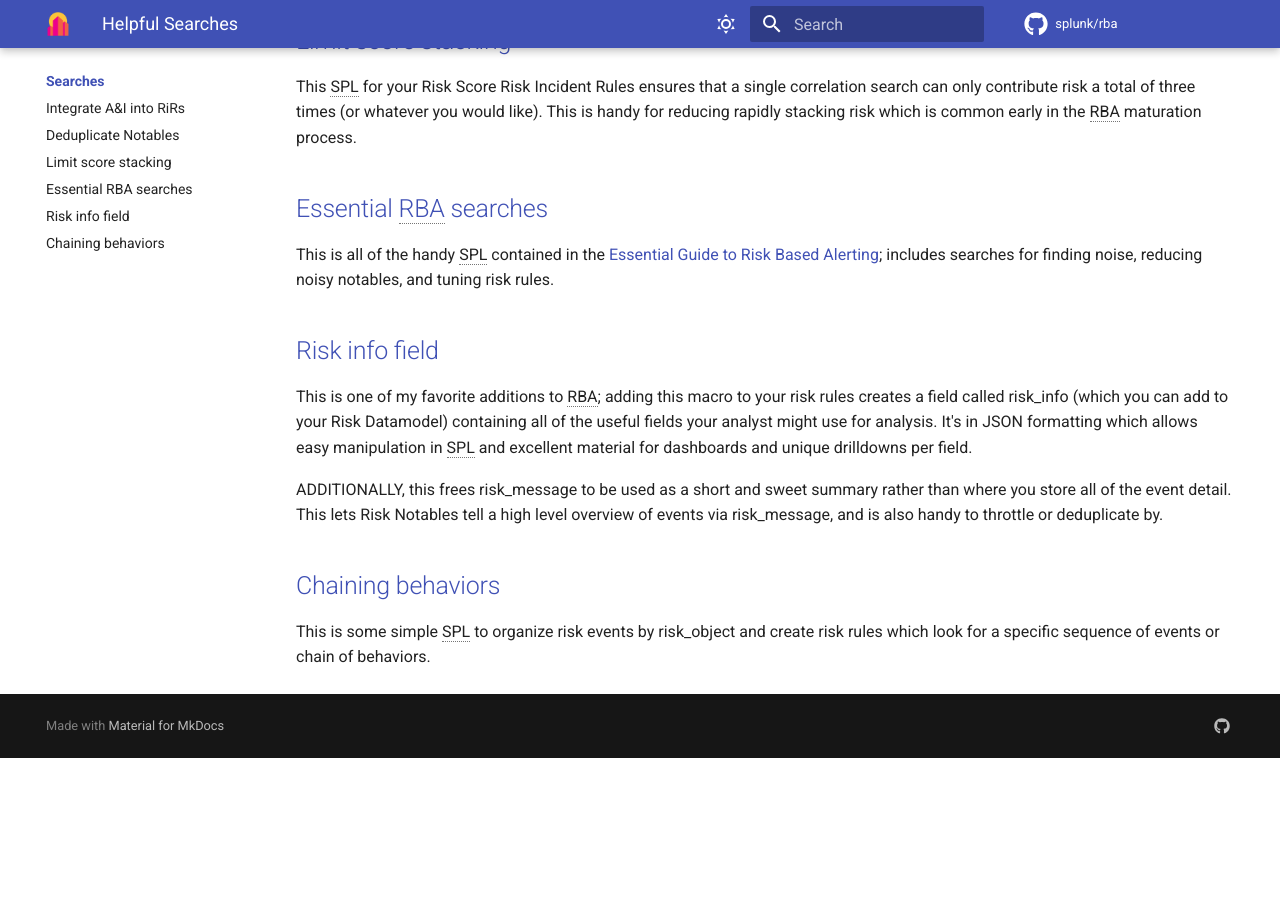
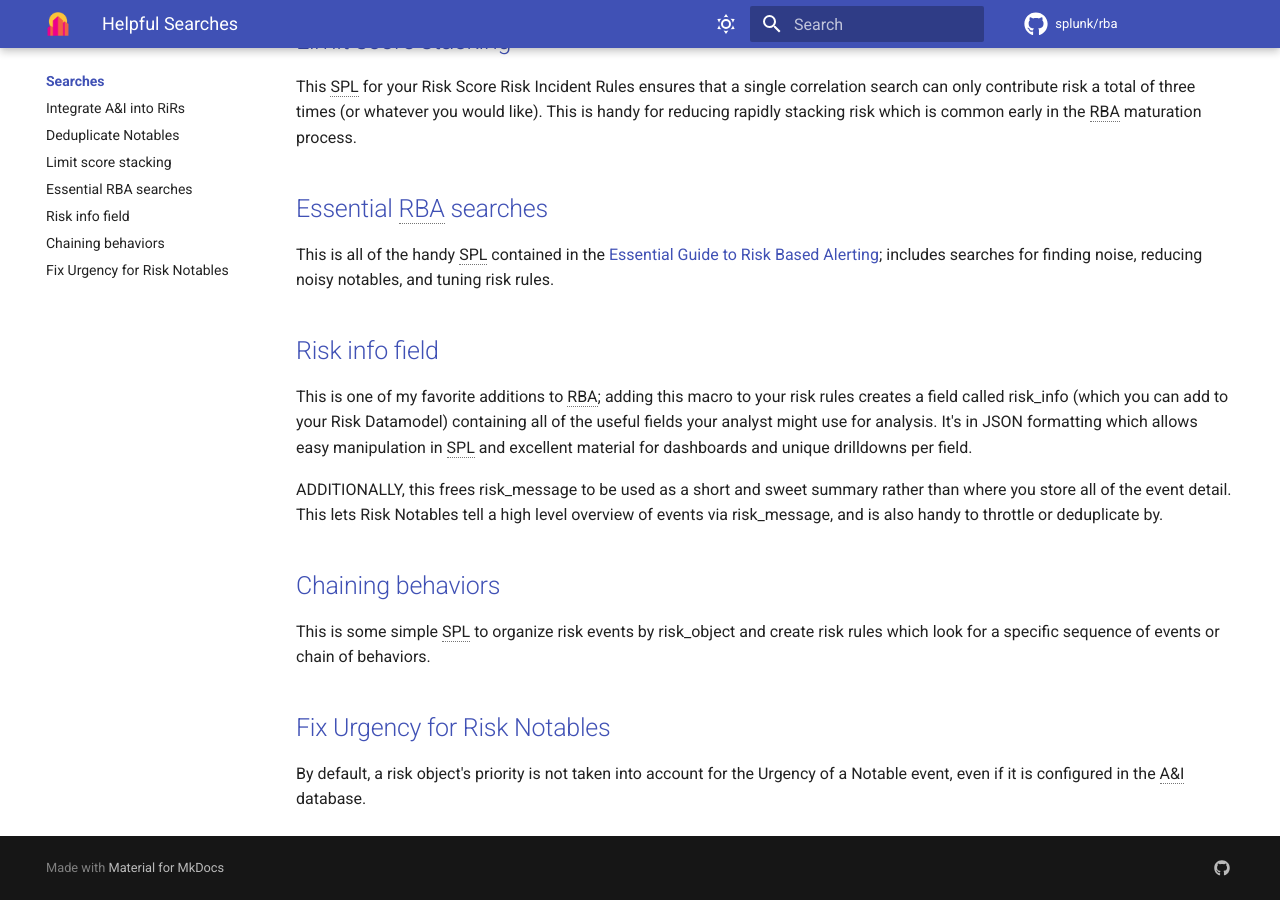
Before and after one commit to splunk/rba, an MkDocs documentation site: the page built from docs/searches/index.md, in a window 1280 px wide and 900 px high, scrolled down 606 px. Built offline with MkDocs 1.6.1 and Material for MkDocs 9.7.7, drawn with Linux system fonts in a browser that asks for light colours; comment, search, counter and statistics services are not loaded; before the commit the page ends 1364 px from its top, so only the background shows below that.

Commit message:
fix urgency docs added
Signed-off-by: Zachary Christensen <zchristensen@splunk.com>

```diff
--- a/docs/searches/index.md
+++ b/docs/searches/index.md
@@ -27,3 +27,7 @@ ADDITIONALLY, this frees risk_message to be used as a short and sweet summary ra
 ## [Chaining behaviors](./this_then_that_alerts.md)
 
 This is some simple SPL to organize risk events by risk_object and create risk rules which look for a specific sequence of events or chain of behaviors.
+
+## [Fix Urgency for Risk Notables](./fix_urgency.md)
+
+By default, a risk object's priority is not taken into account for the Urgency of a Notable event, even if it is configured in the A&I database.
--- a/mkdocs.yml
+++ b/mkdocs.yml
@@ -109,6 +109,7 @@ nav:
       - Essential RBA searches: searches/risk_guide_searches.md
       - Risk info field: searches/risk_info_event_detail.md
       - Chaining behaviors: searches/this_then_that_alerts.md
+      - Fix Urgency for Risk Notables: searches/fix_urgency.md
   - Dashboards:
       - dashboards/index.md
       - Att&CK Matrix Risk: dashboards/attack_matrix_risk.md
```
Also changed, not shown: docs/searches/fix_urgency.md (added, +16 -0 lines).
